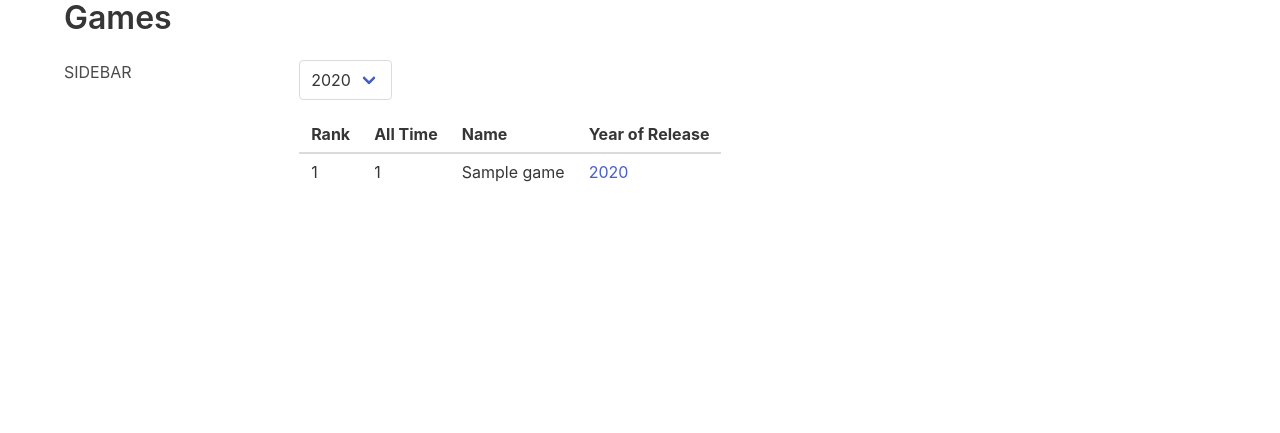
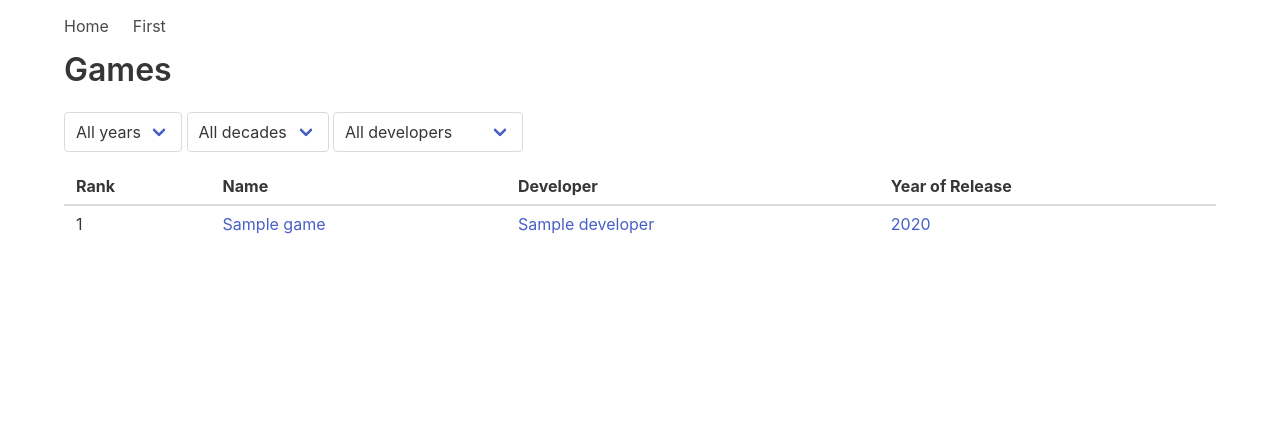
Before and after one commit to chibanaryan/acclaimed_video_games, a Django app: page / in a window 1280 px wide. Shown: the top 433 px of the page. After the commit the page ends 234 px from the top, so only its background shows below. Run offline with Django 4.2, Linux system fonts and the light colour scheme; tables that the repository leaves empty hold one stand-in row (values such as "Sample post").

```diff
--- a/games/models.py
+++ b/games/models.py
@@ -3,6 +3,9 @@ from django.db import models
 
 class Developer(models.Model):
     name = models.CharField(max_length=100)
+
+    class Meta:
+        ordering = ['name']
 
     def __str__(self) -> str:
         return self.name
@@ -15,10 +18,28 @@ class Game(models.Model):
     developer = models.ForeignKey(
         'Developer',
         null=True,
-        on_delete=models.SET_NULL)
+        on_delete=models.SET_NULL,
+        related_name='games')
 
     class Meta:
         ordering = ['rank']
 
     def __str__(self) -> str:
         return self.name
+
+
+class List(models.Model):
+    name = models.CharField(max_length=100)
+    url = models.URLField(null=True, blank=True)
+
+    def __str__(self) -> str:
+        return self.name
+
+
+class ListMembership(models.Model):
+    list = models.ForeignKey('List', on_delete=models.CASCADE)
+    game = models.ForeignKey('Game', on_delete=models.CASCADE, related_name='lists')
+    rank = models.PositiveSmallIntegerField(null=True, blank=True)
+
+    def __str__(self) -> str:
+        return f'{self.list} - {self.game} - {self.rank}'
--- /dev/null
+++ b/games/static/games/style.css
@@ -0,0 +1,3 @@
+dl.detail dt {
+    font-weight: bold;
+}
--- a/games/templates/games/base.html
+++ b/games/templates/games/base.html
@@ -1,12 +1,43 @@
+{% load static %}
+
 <html>
+
 <head>
     <title>Games Rankings</title>
     <link href="https://cdn.jsdelivr.net/npm/bulma@0.9.4/css/bulma.min.css" rel="stylesheet">
+    <link rel="stylesheet" href="{% static 'games/style.css' %}">
+
 </head>
+
 <body>
     <div class="container">
+
+        <nav class="navbar" role="navigation" aria-label="main navigation">
+            <div class="navbar-brand">
+                <a class="navbar-item" href="{% url 'index' %}">
+                    Home
+                </a>
+
+                <a role="button" class="navbar-burger" aria-label="menu" aria-expanded="false"
+                    data-target="navbarBasicExample">
+                    <span aria-hidden="true"></span>
+                    <span aria-hidden="true"></span>
+                    <span aria-hidden="true"></span>
+                </a>
+            </div>
+
+            <div id="navbarBasicExample" class="navbar-menu">
+                <div class="navbar-start">
+                    <a class="navbar-item">
+                        First
+                    </a>
+                </div>
+            </div>
+        </nav>
+
         {% block content %}
         {% endblock %}
     </div>
 </body>
+
 </html>
--- a/games/templates/games/game_list.html
+++ b/games/templates/games/game_list.html
@@ -3,31 +3,49 @@
 {% block content %}
 <h1 class="title">Games</h1>
 
-<div class="columns">
-    <div class="column is-one-fifth">
-        SIDEBAR
-    </div>
-    <div class="column">
+
         {% if is_filtered %}
-        <a class="is-pulled-right" href="{% url 'game-list' %}">Clear</a>
+        <a class="is-pulled-right" href="{% url 'index' %}">Clear</a>
         {% endif %}
 
         <form action=".">
             <div class="select">
                 <select name="year" onchange="form.submit()">
+                    <option selected value="">All years</option>
                     {% for year in years %}
-                        <option>{{ year }}</option>
+                        <option {% if year == selected_year %}selected{% endif %}>{{ year }}</option>
+                    {% endfor %}
+                </select>
+            </div>
+
+            <div class="select">
+                <select name="decade" onchange="form.submit()">
+                    <option selected value="">All decades</option>
+                    {% for decade in decades %}
+                        <option {% if decade == selected_decade %}selected{% endif %} value="{{ decade }}">{{ decade }}s</option>
+                    {% endfor %}
+                </select>
+            </div>
+
+            <div class="select">
+                <select name="developer" onchange="form.submit()">
+                    <option selected value="">All developers</option>
+                    {% for id, name in developers %}
+                        <option {% if id == selected_developer %}selected{% endif %} value="{{ id }}">{{ name }}</option>
                     {% endfor %}
                 </select>
             </div>
         </form>
 
-        <table class="table">
+        <table class="table is-fullwidth">
             <thead>
                 <tr>
                     <th>Rank</th>
+                    {% if is_filtered %}
                     <th>All Time</th>
+                    {% endif %}
                     <th>Name</th>
+                    <th>Developer</th>
                     <th>Year of Release</th>
                 </tr>
             </thead>
@@ -35,8 +53,21 @@
                 {% for game in game_list %}
                 <tr>
                     <td>{{ forloop.counter }}</td>
+                    {% if is_filtered %}
                     <td>{{ game.rank }}</td>
-                    <td>{{ game.name }}</td>
+                    {% endif %}
+                    <td>
+                        <a href="{% url 'game-detail' game.pk %}">
+                            {{ game.name }}
+                        </a>
+                    </td>
+                    <td>
+                        {% if game.developer %}
+                            <a href="{% url 'developer-detail' game.developer.pk %}">
+                                {{ game.developer }}
+                            </a>
+                        {% endif %}
+                    </td>
                     <td>
                         <a href="?year={{ game.year_of_release }}">{{ game.year_of_release }}</a>
                     </td>
@@ -44,6 +75,20 @@
                 {% endfor %}
             </tbody>
         </table>
-    </div>
-</div>
+
+        <nav class="pagination is-rounded">
+            <span class="step-links">
+                {% if page_obj.has_previous %}
+                    <a class="pagination-previous" href="?page=1">1</a>
+                    <a class="pagination-previous" href="?page={{ page_obj.previous_page_number }}">Previous</a>
+                {% endif %}
+
+                {% if page_obj.has_next %}
+                    <a class="pagination-next" href="?page={{ page_obj.next_page_number }}">Next</a>
+                    <a class="pagination-next" href="?page={{ page_obj.paginator.num_pages }}">{{ page_obj.paginator.num_pages }}</a>
+                {% endif %}
+            </span>
+        </nav>
+
+
 {% endblock %}
--- a/games/views.py
+++ b/games/views.py
@@ -1,24 +1,65 @@
-from django.shortcuts import render
+from dataclasses import dataclass
+from datetime import datetime
 
-from django.views.generic import ListView
+from django.db.models import Min
+from django.views.generic import DetailView, ListView
+
 from . import models
 
 
+@dataclass
+class Filter:
+    param: str
+    field: str
+    coerce: type = str
+
+
 class GameListView(ListView):
+    paginate_by = 25
+
+    filters = [
+        Filter(param='year', field='year_of_release', coerce=int),
+        Filter(param='developer', field='developer_id', coerce=int),
+        Filter(param='decade', field='year_of_release__gte', coerce=int),
+    ]
 
     def get_queryset(self):
         qs = models.Game.objects.all()
 
-        year = self.request.GET.get('year')
-        if year:
-            qs = qs.filter(year_of_release=year)
+        for filter in self.filters:
+            param_val = self.request.GET.get(filter.param)
+            if param_val:
+                qs = qs.filter(**{filter.field: param_val})
 
         return qs
 
-    def get_context_data(self, **kwargs) :
+    def get_context_data(self, **kwargs):
         context = super().get_context_data(**kwargs)
 
+        min_year = models.Game.objects.aggregate(
+            min_year=Min('year_of_release'),
+        )['min_year']
+        max_year = datetime.today().year
+        all_years = range(min_year, max_year)
+        decades = sorted(list(set(int(x / 10) * 10 for x in all_years)))
+
+        context['developers'] = models.Developer.objects.values_list(
+            'id', 'name')
+        context['years'] = all_years
         context['is_filtered'] = self.request.GET
-        context['years'] = sorted(models.Game.objects.values_list('year_of_release', flat=True).distinct())
+        context['decades'] = decades
+
+        for filter in self.filters:
+            param_val = self.request.GET.get(filter.param)
+            if param_val:
+                context['selected_' + filter.param] = filter.coerce(param_val)
 
         return context
+
+
+class GameDetailView(DetailView):
+    model = models.Game
+
+
+class DeveloperDetailView(DetailView):
+    model = models.Developer
--- a/gamesranking/urls.py
+++ b/gamesranking/urls.py
@@ -1,24 +1,19 @@
-"""gamesranking URL Configuration
+from django.conf import settings
+from django.conf.urls.static import static
+from django.contrib import admin
+from django.urls import include, path
 
-The `urlpatterns` list routes URLs to views. For more information please see:
-    https://docs.djangoproject.com/en/4.1/topics/http/urls/
-Examples:
-Function views
-    1. Add an import:  from my_app import views
-    2. Add a URL to urlpatterns:  path('', views.home, name='home')
-Class-based views
-    1. Add an import:  from other_app.views import Home
-    2. Add a URL to urlpatterns:  path('', Home.as_view(), name='home')
-Including another URLconf
-    1. Import the include() function: from django.urls import include, path
-    2. Add a URL to urlpatterns:  path('blog/', include('blog.urls'))
-"""
-from django.contrib import admin
-from django.urls import path
-from games.views import GameListView
+from games.views import GameDetailView, GameListView, DeveloperDetailView
 
 urlpatterns = [
     path('admin/', admin.site.urls),
 
-    path('', GameListView.as_view(), name='game-list')
+    path('', GameListView.as_view(), name='index'),
+    path('games/<int:pk>/', GameDetailView.as_view(), name='game-detail'),
+    path('developers/<int:pk>/', DeveloperDetailView.as_view(), name='developer-detail'),
+
+    path('__debug__/', include('debug_toolbar.urls')),
+
 ]
+
+urlpatterns += static(settings.STATIC_URL, document_root=settings.STATIC_ROOT)
--- a/requirements.txt
+++ b/requirements.txt
@@ -1,3 +1,4 @@
 django
 django-extensions
 ipython
+django-debug-toolbar
```
Also changed, not shown: games/admin.py (+10 -0 lines), games/templates/games/developer_detail.html (added, +28 -0 lines), games/templates/games/game_detail.html (added, +43 -0 lines), gamesranking/settings.py (+16 -60 lines), games/migrations/0003_list_alter_game_options_listmembership.py (added), games/migrations/0004_list_url_alter_game_developer_and_more.py (added). Lines whose indentation alone changed are shown as unchanged.
